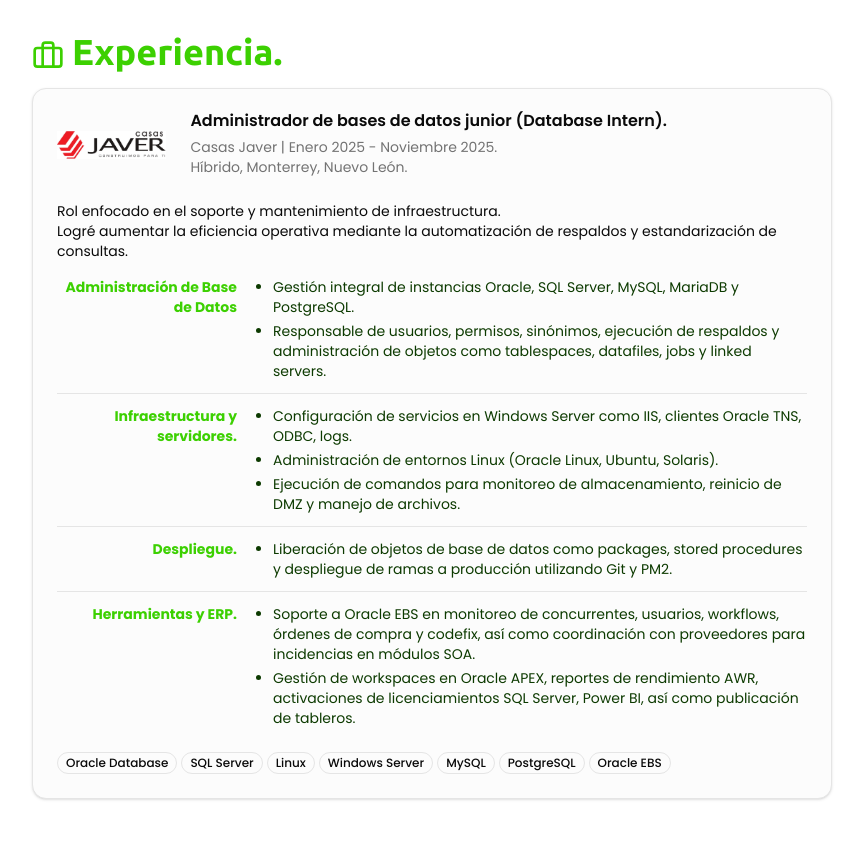
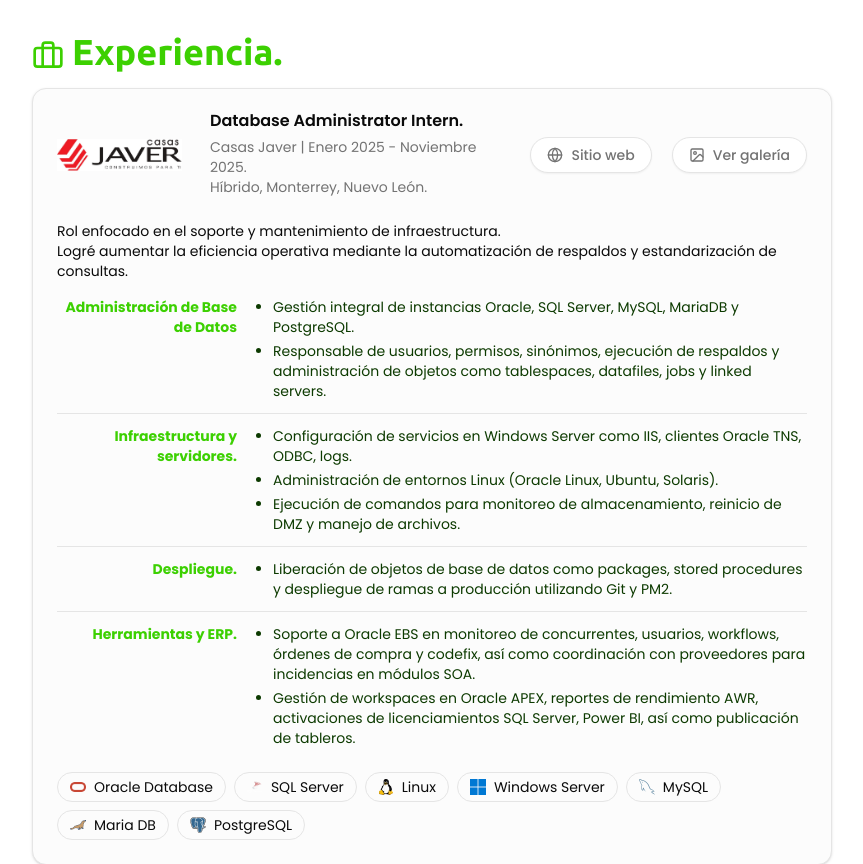
Before and after one commit to Angel-Diaz-H/portfolio-angel-diaz, a React (Vite) app: page / in a window 1280 px wide. Shown: the part 1000-1864 px from the top of the page, without its empty margins (208-1071 px from the left). Built offline with nearby package versions, Linux system fonts and the light colour scheme.

Commit message:
Card experiencia pre modal

```diff
--- a/src/components/sections/Experiencia/CardExperiencia.tsx
+++ b/src/components/sections/Experiencia/CardExperiencia.tsx
@@ -1,30 +1,59 @@
 import { Badge } from "@/components/ui/badge";
+import { Button } from "@/components/ui/button";
 import {
   Card,
   CardHeader,
   CardTitle,
   CardDescription,
   CardContent,
-  //   CardAction,
   CardFooter,
 } from "@/components/ui/card";
 import { Separator } from "@/components/ui/separator";
+import { technologies } from "@/data/technologies.data";
+import { Globe, Image, Images } from "lucide-react";
+
+const EXPERIENCE_ORDER = [3, 9, 7, 10, 12, 14, 5];
 
 export const CardExperiencia = () => {
   return (
-    <Card className="">
-      <CardHeader className="flex items-center space-x-4">
-        <img className="h-7" src="/experiencia/Casas-Javer.webp" alt="" />
-        <div className="space-y-2">
-          <CardTitle className="">
-            <p>Administrador de bases de datos junior (Database Intern).</p>
+    <Card className="hover:border-primary">
+      <CardHeader className="flex flex-row items-center gap-7">
+        <img
+          className="h-8 object-contain"
+          src="/experiencia/Casas-Javer.webp"
+          alt="Logo de Casas Javer"
+        />
+        <div className="flex flex-col gap-2">
+          <CardTitle>
+            <p>Database Administrator Intern.</p>
           </CardTitle>
           <CardDescription>
             <p>Casas Javer | Enero 2025 - Noviembre 2025.</p>
             <p>Híbrido, Monterrey, Nuevo León.</p>
           </CardDescription>
         </div>
+        <div className="ml-auto flex items-center gap-5">
+          <Button variant={"outline"} className="rounded-full">
+            <a
+              href="https://www.javer.com.mx/"
+              target="_blank"
+              rel="noopener noreferrer"
+              className="hover:text-primary text-muted-foreground flex items-center justify-center gap-2"
+            >
+              <Globe className="h-10 object-cover" />
+              Sitio web
+            </a>
+          </Button>
+
+          <Button variant={"outline"} className="rounded-full">
+            <a className="hover:text-primary text-muted-foreground flex items-center justify-center gap-2">
+              <Image className="h-10 object-cover" />
+              Ver galería
+            </a>
+          </Button>
+        </div>
       </CardHeader>
+
       <CardContent className="space-y-4 text-sm">
         <p>
           Rol enfocado en el soporte y mantenimiento de infraestructura.
@@ -34,7 +63,7 @@
           </span>
         </p>
 
-        <div className="grid grid-cols-1 gap-x-4 gap-y-3 text-sm md:grid-cols-[180px_1fr]">
+        <div className="grid grid-cols-1 gap-x-4 gap-y-3 md:grid-cols-[180px_1fr]">
           <h4 className="text-primary text-right font-bold">
             Administración de Base de Datos
           </h4>
@@ -101,14 +130,29 @@
           </ul>
         </div>
       </CardContent>
-      <CardFooter className="flex space-x-1">
-        <Badge variant={"outline"}>Oracle Database</Badge>
-        <Badge variant={"outline"}>SQL Server</Badge>
-        <Badge variant={"outline"}>Linux</Badge>
-        <Badge variant={"outline"}>Windows Server</Badge>
-        <Badge variant={"outline"}>MySQL</Badge>
-        <Badge variant={"outline"}>PostgreSQL</Badge>
-        <Badge variant={"outline"}>Oracle EBS</Badge>
+
+      <CardFooter className="flex flex-wrap gap-2">
+        {EXPERIENCE_ORDER.map((id) => {
+          const tec = technologies.find((t) => t.id === id);
+
+          if (!tec) return null;
+
+          return (
+            <Badge
+              key={tec.id}
+              variant="outline"
+              className="hover:bg-secondary/50 flex items-center gap-2 px-3 py-1 text-sm font-normal transition-colors"
+            >
+              <img
+                src={tec.img}
+                alt={`${tec.name} icon`}
+                className="h-4 w-4 object-contain"
+                loading="lazy"
+              />
+              <span>{tec.name}</span>
+            </Badge>
+          );
+        })}
       </CardFooter>
     </Card>
   );
```
